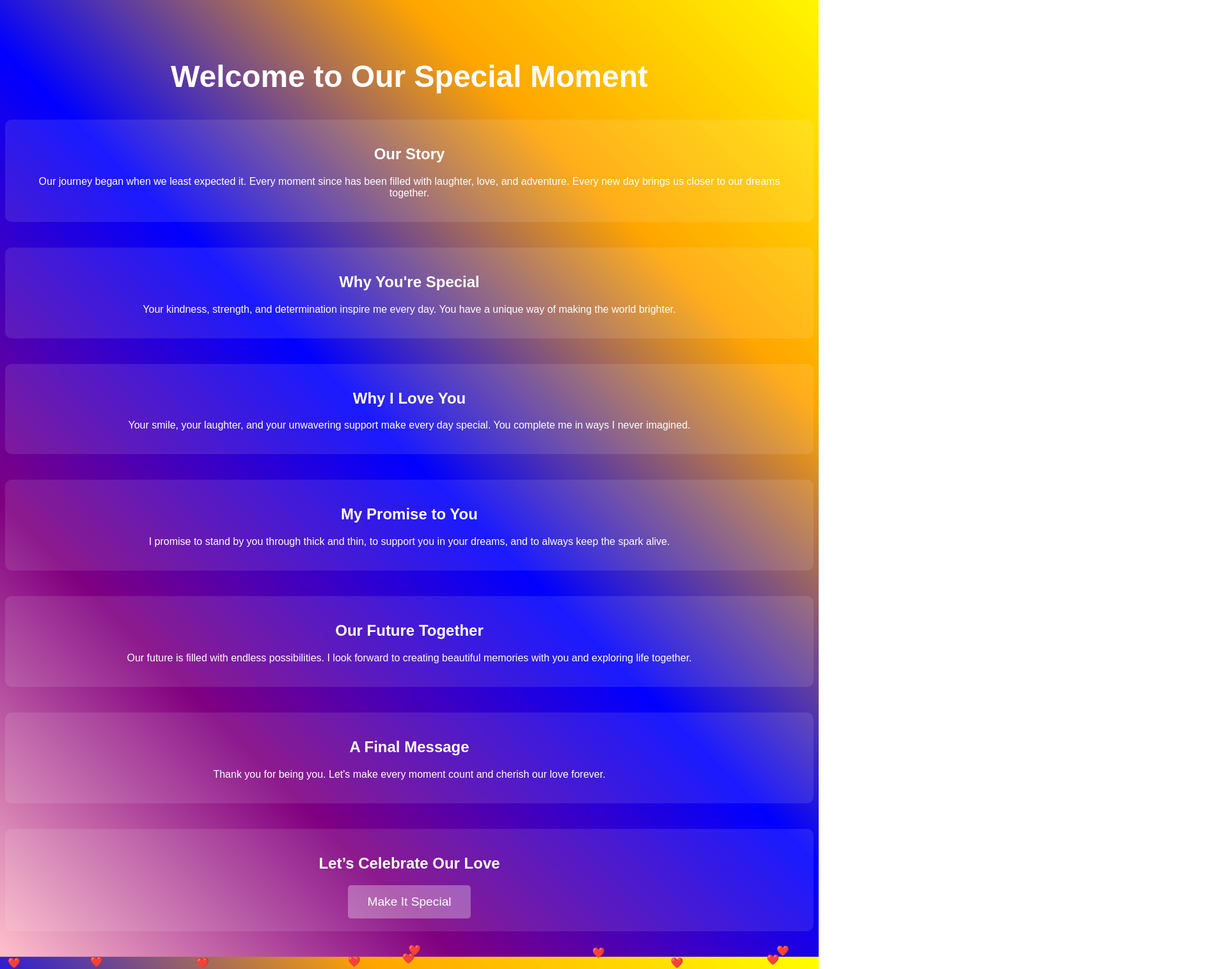
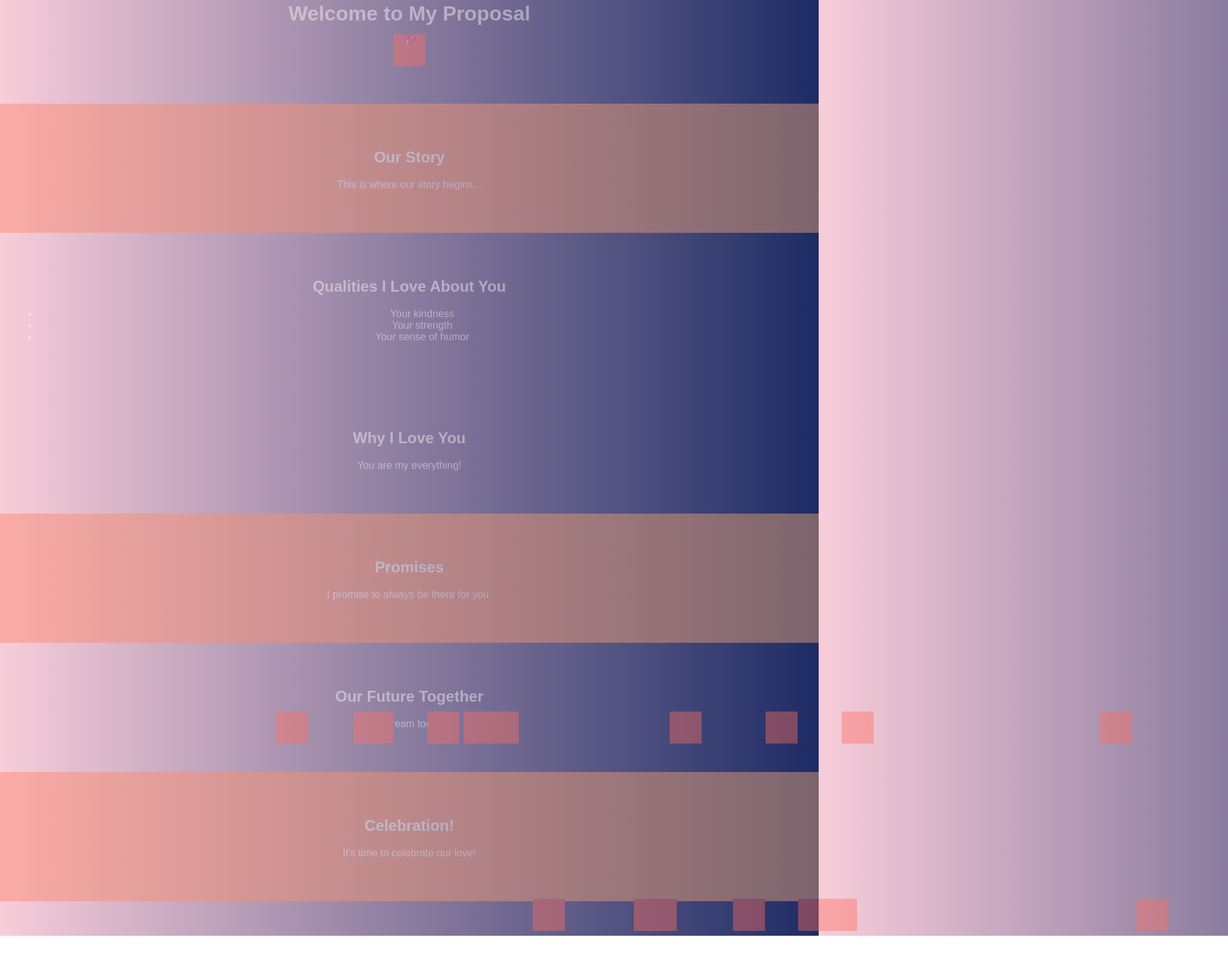
Before and after one commit to haseebahsan4080-stack/proposal-to-ansarijuwairiya, a plain HTML site: page index.html in a window 1280 px wide. Shown: the part 68-1583 px from the top of the page at 64% size, 1920 px wide, since content can reach past the window. After the commit the page ends 1531 px from the top, so only its background shows below. Drawn offline with Linux system fonts and the light colour scheme.

Commit message:
Update index.html with complete interactive proposal website

```diff
--- a/index.html
+++ b/index.html
@@ -3,102 +3,72 @@
 <head>
     <meta charset="UTF-8">
     <meta name="viewport" content="width=device-width, initial-scale=1.0">
-    <title>Romantic Proposal</title>
+    <link rel="stylesheet" href="styles.css">
+    <title>Interactive Proposal Website</title>
     <style>
         body {
+            margin: 0;
             font-family: Arial, sans-serif;
-            background: linear-gradient(45deg, pink, purple, blue, orange, yellow);
-            animation: gradient 15s ease infinite;
+            background: linear-gradient(to right, #f8cdda, #1d2b64);
             color: white;
             text-align: center;
-            overflow: hidden;
+            animation: sparkles 1.5s infinite;
         }
-        @keyframes gradient {
-            0% { background-position: 0% 50%; }
-            50% { background-position: 100% 50%; }
-            100% { background-position: 0% 50%; }
+        /* Animation for sparkles */
+        @keyframes sparkles {
+            0% { opacity: 1; }
+            100% { opacity: 0; }
         }
-        h1 {
-            font-size: 3rem;
-            margin-top: 20vh;
-        }
-        section {
-            margin: 5vh 0;
-            padding: 20px;
-            background: rgba(255, 255, 255, 0.1);
-            border-radius: 10px;
-            transition: transform 0.5s;
-        }
-        section:hover {
-            transform: scale(1.05);
-        }
-        .button {
-            background-color: rgba(255, 255, 255, 0.3);
-            border: none;
-            color: white;
-            padding: 15px 30px;
-            font-size: 1.2rem;
-            border-radius: 5px;
-            cursor: pointer;
-            transition: background-color 0.3s;
-        }
-        .button:hover {
-            background-color: rgba(255, 255, 255, 0.5);
+        .section {
+            padding: 50px 20px;
         }
         .heart {
-            position: absolute;
-            animation: float 6s infinite;
-            pointer-events: none;
+            position: relative;
+            animation: float 3s infinite;
         }
         @keyframes float {
-            0% { transform: translateY(0); }
-            50% { transform: translateY(-20px); }
-            100% { transform: translateY(0); }
+            0% { transform: translatey(0); }
+            50% { transform: translatey(-20px); }
+            100% { transform: translatey(0); }
+        }
+        .multi-color-bg {
+            background: linear-gradient(to right, #ff7e5f, #feb47b);
         }
     </style>
 </head>
 <body>
-    <h1>Welcome to Our Special Moment</h1>
-    <section id="story">
+    <div class="section welcome">
+        <h1>Welcome to My Proposal</h1>
+        <span class="heart">💖</span>
+    </div>
+    <div class="section story multi-color-bg">
         <h2>Our Story</h2>
-        <p>Our journey began when we least expected it. Every moment since has been filled with laughter, love, and adventure.
-        Every new day brings us closer to our dreams together.</p>
-    </section>
-    <section id="qualities">
-        <h2>Why You're Special</h2>
-        <p>Your kindness, strength, and determination inspire me every day. You have a unique way of making the world brighter.</p>
-    </section>
-    <section id="why-i-love-you">
+        <p>This is where our story begins...</p>
+    </div>
+    <div class="section qualities">
+        <h2>Qualities I Love About You</h2>
+        <ul>
+            <li>Your kindness</li>
+            <li>Your strength</li>
+            <li>Your sense of humor</li>
+        </ul>
+    </div>
+    <div class="section love">
         <h2>Why I Love You</h2>
-        <p>Your smile, your laughter, and your unwavering support make every day special. You complete me in ways I never imagined.</p>
-    </section>
-    <section id="promise">
-        <h2>My Promise to You</h2>
-        <p>I promise to stand by you through thick and thin, to support you in your dreams, and to always keep the spark alive.</p>
-    </section>
-    <section id="future">
+        <p>You are my everything!</p>
+    </div>
+    <div class="section promise multi-color-bg">
+        <h2>Promises</h2>
+        <p>I promise to always be there for you.</p>
+    </div>
+    <div class="section future">
         <h2>Our Future Together</h2>
-        <p>Our future is filled with endless possibilities. I look forward to creating beautiful memories with you and exploring life together.</p>
-    </section>
-    <section id="final-message">
-        <h2>A Final Message</h2>
-        <p>Thank you for being you. Let's make every moment count and cherish our love forever.</p>
-    </section>
-    <section id="celebration">
-        <h2>Let’s Celebrate Our Love</h2>
-        <button class="button">Make It Special</button>
-    </section>
-
-    <script>
-        // Create floating hearts
-        for (let i = 0; i < 10; i++) {
-            let heart = document.createElement('div');
-            heart.classList.add('heart');
-            heart.innerHTML = '❤️';
-            heart.style.left = Math.random() * 100 + 'vw';
-            heart.style.animationDuration = 3 + Math.random() * 3 + 's';
-            document.body.appendChild(heart);
-        }
-    </script>
+        <p>Let's dream together.</p>
+    </div>
+    <div class="section celebration multi-color-bg">
+        <h2>Celebration!</h2>
+        <p>It's time to celebrate our love!</p>
+    </div>
+    <script src="script.js"></script>
 </body>
 </html>
```
